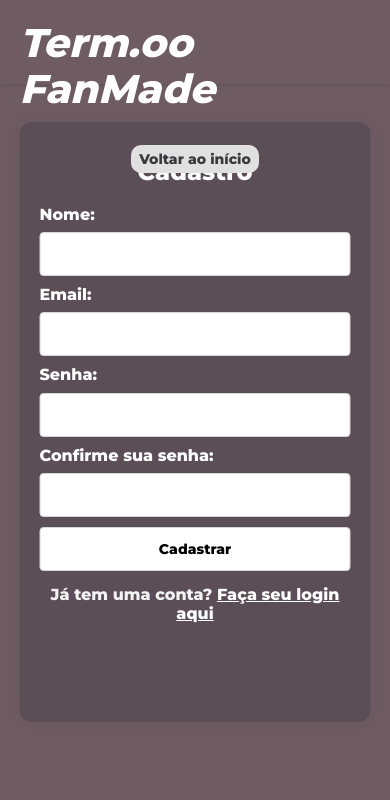
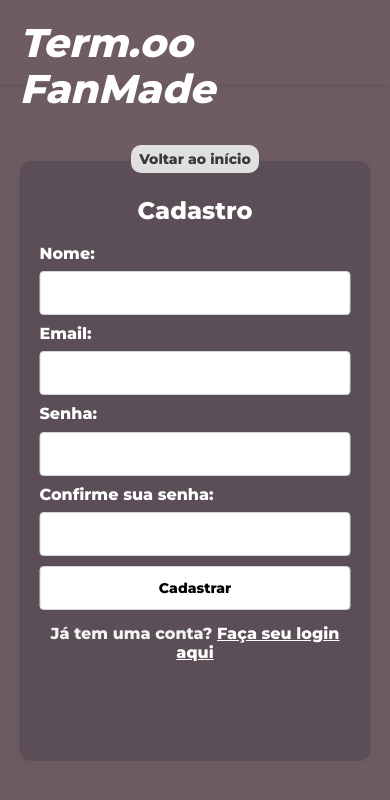
Before and after one commit to IntelAthom1Ghz/Termo-FanMade, a Flask app: page /cadastro in a window 390 px wide. Shown: the top 800 px of the page. Run offline with Flask 3, Linux system fonts and the light colour scheme.

Commit message:
Update cadastro-style.css

```diff
--- a/estudos/static/css/cadastro-style.css
+++ b/estudos/static/css/cadastro-style.css
@@ -207,10 +207,13 @@ a:hover {
   #nav_list {
     justify-content: center;
     width: 100%;
-    flex-wrap: wrap;
   }
   #nav_list a {
     font-size: 14px;
     padding: 6px 8px;
   }
+
+  form{
+    margin-top: 10%;
+  }
 }
```
